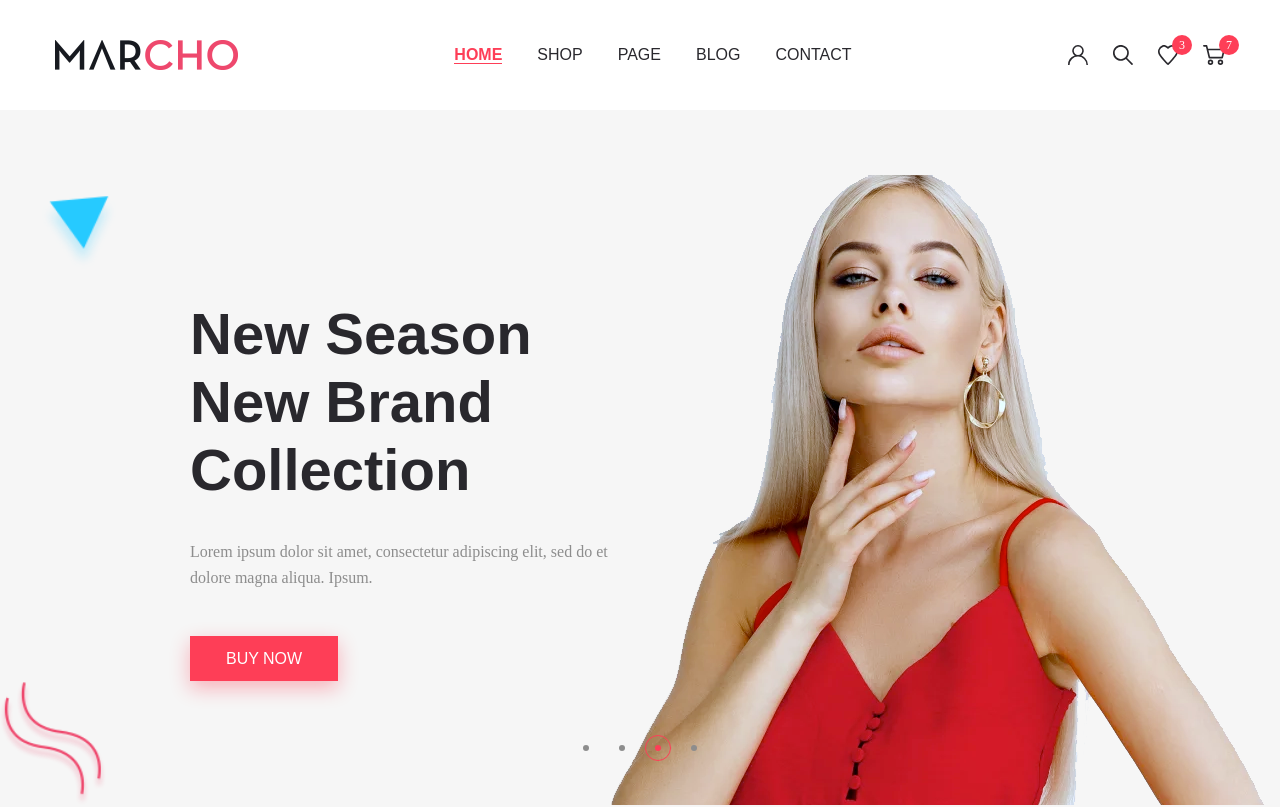
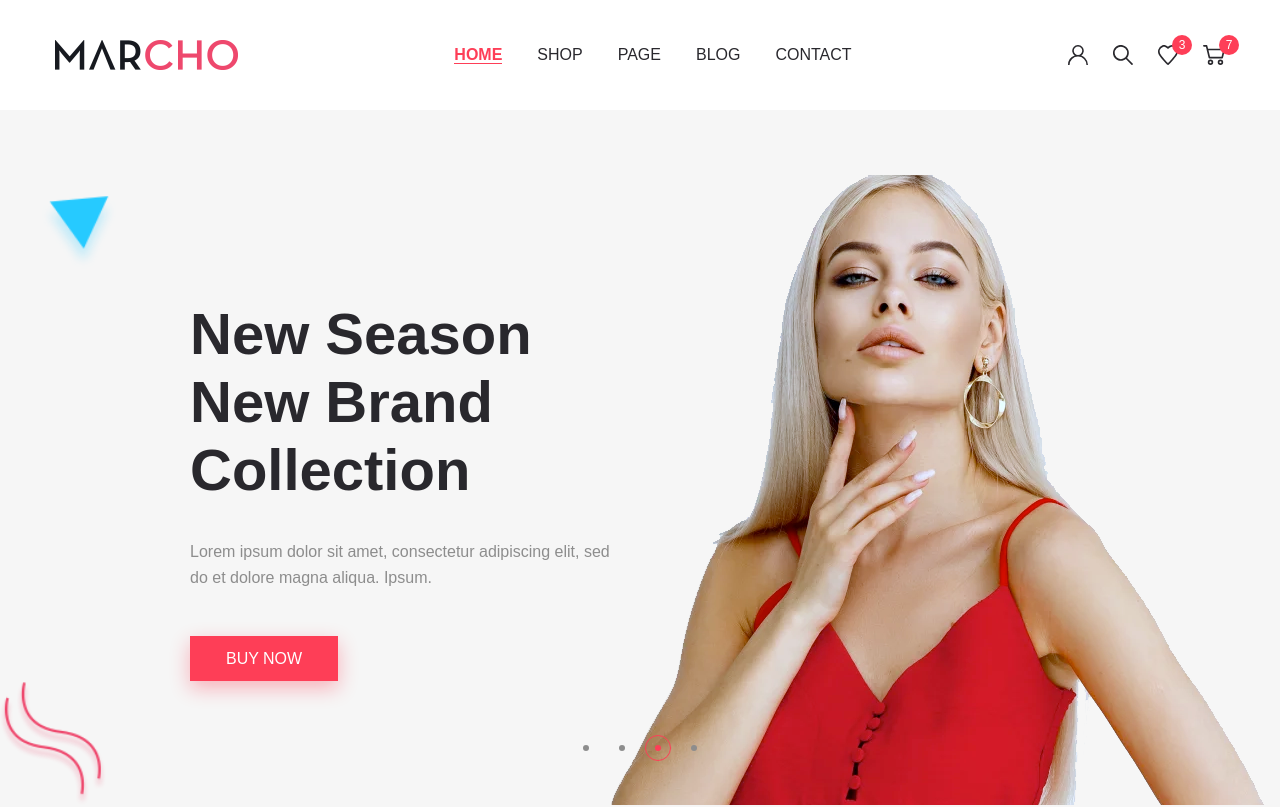
Before and after one commit to DmitryG32/marcho, a website: page app/index.html in a window 1280 px wide. Shown: the top 807 px of the page. Drawn offline with nearby package versions, Linux system fonts and the light colour scheme; files that its build step writes are made by us from their sources.

Commit message:
added fonts

```diff
--- a/app/scss/_fonts.scss
+++ b/app/scss/_fonts.scss
@@ -0,0 +1,39 @@
+@font-face {
+  font-family: 'Quicksand-Regular', sans-serif;
+  font-weight: 400;
+  font-style: normal;
+  src: local('Quicksand-Regular'),
+        url('../fonts/Quicksand-Regular.woff2') format('woff2'),
+        url('../fonts/Quicksand-Regular.woff') format('woff');
+        font-display: swap;
+}
+
+@font-face {
+  font-family: 'Quicksand-Medium', sans-serif;
+  font-weight: 500;
+  font-style: normal;
+  src: local('Quicksand-Medium'),
+        url('../fonts/Quicksand-Medium.woff2') format('woff2'),
+        url('../fonts/Quicksand-Medium.woff') format('woff');
+        font-display: swap;
+}
+
+@font-face {
+  font-family: 'Roboto-Regular', sans-serif;
+  font-weight: 400;
+  font-style: normal;
+  src: local('Roboto-Regular'),
+        url('../fonts/Roboto-Regular.woff2') format('woff2'),
+        url('../fonts/Roboto-Regular.woff') format('woff');
+        font-display: swap;
+}
+
+@font-face {
+  font-family: 'Roboto-Bolt', sans-serif;
+  font-weight: 700;
+  font-style: normal;
+  src: local('Roboto-Bolt'),
+        url('../fonts/Roboto-Bolt.woff2') format('woff2'),
+        url('../fonts/Roboto-Bolt.woff') format('woff');
+        font-display: swap;
+}
--- a/app/scss/_global.scss
+++ b/app/scss/_global.scss
@@ -9,6 +9,7 @@ body{
   line-height: 26px;
   display: flex;
   flex-direction: column;
+  @extend %quicksand-500;
 }
 
 .main{
```
